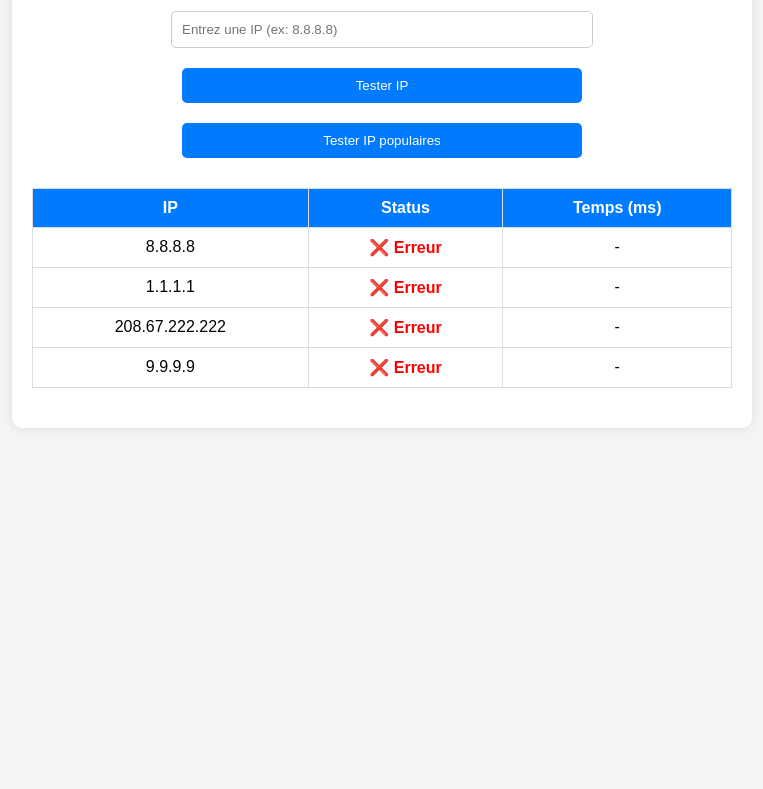
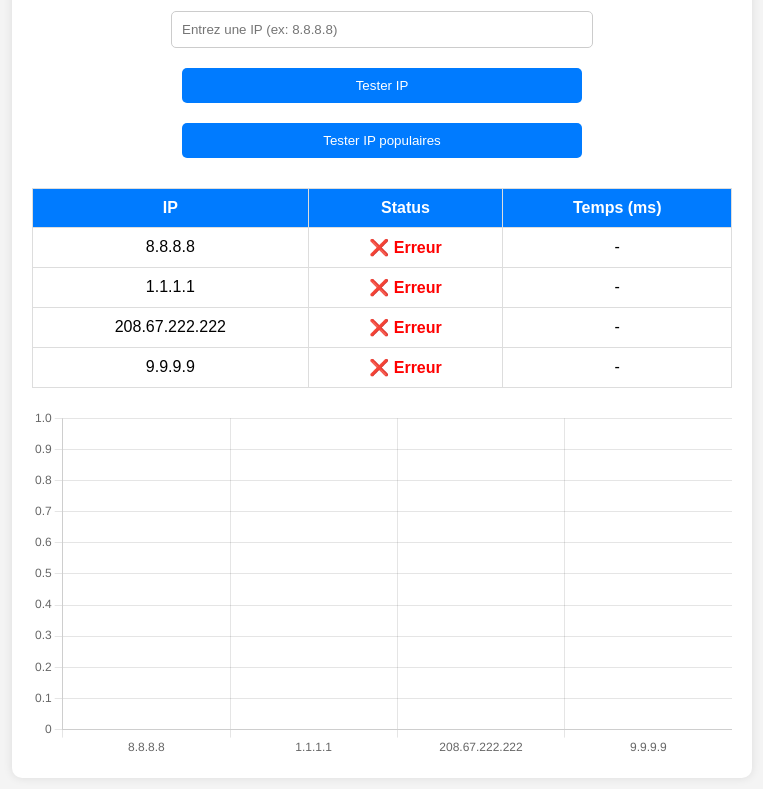
Before and after one commit to jesuiston/Ping, a plain HTML site: page index.html in a window 1280 px wide. Both pictures are taken after a click on the button "Tester IP populaires". Shown: the part 119-908 px from the top of the page, without its empty margins (258-1021 px from the left). Before the commit the page ends 800 px from the top, so only its background shows below. Drawn offline with nearby package versions, Linux system fonts and the light colour scheme; no server answers.

Commit message:
Update index.html

```diff
--- a/index.html
+++ b/index.html
@@ -94,7 +94,8 @@ canvas {
 </div>
 
 <script>
-const API_BASE = "https://ping-api-518h.onrender.com";
+const API_BASE = "https://TON-API-RENDER.onrender.com"; // ✅ Mets ton URL Render ici
+let chart;
 
 async function pingIp() {
     const ip = document.getElementById('ip').value.trim();
@@ -107,10 +108,16 @@ async function pingIp() {
     try {
         const res = await fetch(`${API_BASE}/ping/${ip}`);
         const data = await res.json();
+
+        if (data.error) {
+            resultDiv.innerHTML = `❌ Erreur API : ${data.error}`;
+            return;
+        }
+
         if (data.alive) {
-            resultDiv.innerHTML = `✅ ${data.host} répond en ${data.time} ms<br>${data.output}`;
+            resultDiv.innerHTML = `✅ ${data.host || ip} répond en ${data.time} ms<br>${data.output}`;
         } else {
-            resultDiv.innerHTML = `❌ ${data.host} ne répond pas.`;
+            resultDiv.innerHTML = `❌ ${data.host || ip} ne répond pas.`;
         }
     } catch (error) {
         resultDiv.innerHTML = `❌ Erreur : ${error.message}`;
@@ -135,6 +142,15 @@ async function pingPopular() {
         try {
             const res = await fetch(`${API_BASE}/ping/${ip}`);
             const data = await res.json();
+
+            if (data.error) {
+                row.cells[1].innerHTML = `<span class="status-fail">❌ API Error</span>`;
+                row.cells[2].innerHTML = "-";
+                labels.push(ip);
+                values.push(0);
+                continue;
+            }
+
             labels.push(ip);
             if (data.alive) {
                 row.cells[1].innerHTML = `<span class="status-ok">✅ OK</span>`;
@@ -148,9 +164,40 @@ async function pingPopular() {
         } catch (err) {
             row.cells[1].innerHTML = `<span class="status-fail">❌ Erreur</span>`;
             row.cells[2].innerHTML = "-";
+            labels.push(ip);
             values.push(0);
         }
     }
     drawChart(labels, values);
 }
+
+function drawChart(labels, values) {
+    const ctx = document.getElementById('pingChart').getContext('2d');
+    document.getElementById('pingChart').style.display = "block";
+
+    if (chart) chart.destroy();
+
+    chart = new Chart(ctx, {
+        type: 'bar',
+        data: {
+            labels: labels,
+            datasets: [{
+                label: 'Temps de réponse (ms)',
+                data: values,
+                backgroundColor: values.map(v => v > 0 ? 'green' : 'red')
+            }]
+        },
+        options: {
+            responsive: true,
+            plugins: {
+                legend: { display: false }
+            },
+            scales: {
+                y: { beginAtZero: true }
+            }
+        }
+    });
+}
 </script>
+</body>
+</html>
```
